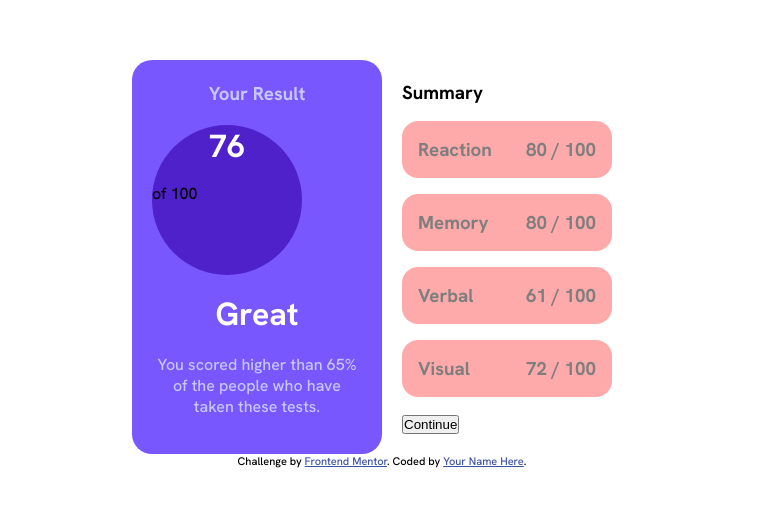
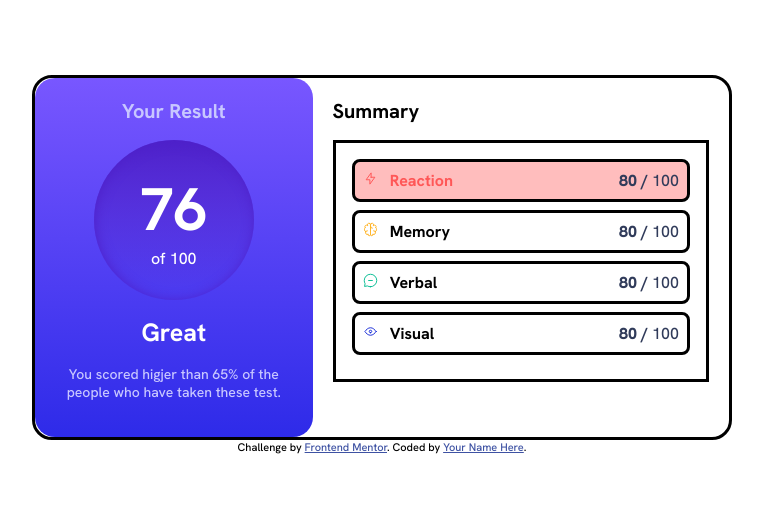
Before and after one commit to yogacups/Blog-preview-card-Solution, a plain HTML site: page Result Summary Component/index.html in a window 1280 px wide. Shown: the part 136-642 px from the top of the page, without its empty margins (258-1021 px from the left). Drawn offline with Linux system fonts and the light colour scheme.

Commit message:
new update better Summary Result Project

```diff
--- a/Result Summary Component/index.html
+++ b/Result Summary Component/index.html
@@ -16,36 +16,66 @@
   </head>
   <body>
     <div class="container">
-      <div class="result">
-        <h3>Your Result</h3>
-        <div class="score">
-          <h1>76</h1>
-          of 100
+      <div class="left">
+        <h4>Your Result</h4>
+        <div class="score-left">
+          <span class="big-score">76</span>
+          <span class="small-score">of 100</span>
         </div>
-        <h1>Great</h1>
-        <p>
-          You scored higher than 65% of the people who have taken these tests.
-        </p>
+        <div class="left-text">
+          <h3>Great</h3>
+          <p>
+            You scored higjer than 65% of the people who have taken these test.
+          </p>
+        </div>
       </div>
-      <div class="summary">
-        <h3 class="title">Summary</h3>
-        <div class="stats reaction">
-          <h3>Reaction</h3>
-          <h3>80 / 100</h3>
+      <div class="right">
+        <h4>Summary</h4>
+        <div class="scores">
+          <div class="reaction score">
+            <div class="score-con">
+              <img
+                src="./assets/images/icon-reaction.svg"
+                alt="icon-reaction"
+              />
+              <span class="reaction">Reaction</span>
+            </div>
+
+            <span class="grey-text"
+              ><span class="black-text">80 / </span>100</span
+            >
+          </div>
+          <div class="memory score">
+            <div class="score-con">
+              <img src="./assets/images/icon-memory.svg" alt="icon-memory" />
+              <span>Memory</span>
+            </div>
+
+            <span class="grey-text"
+              ><span class="black-text">80 / </span>100</span
+            >
+          </div>
+          <div class="verbal score">
+            <div class="score-con">
+              <img src="./assets/images/icon-verbal.svg" alt="icon-verbal" />
+              <span>Verbal</span>
+            </div>
+
+            <span class="grey-text"
+              ><span class="black-text">80 / </span>100</span
+            >
+          </div>
+          <div class="visual score">
+            <div class="score-con">
+              <img src="assets/images/icon-visual.svg" alt="icon-visual" />
+              <span>Visual</span>
+            </div>
+
+            <span class="grey-text"
+              ><span class="black-text">80 / </span>100</span
+            >
+          </div>
         </div>
-        <div class="stats memory">
-          <h3>Memory</h3>
-          <h3>80 / 100</h3>
-        </div>
-        <div class="stats verbal">
-          <h3>Verbal</h3>
-          <h3>61 / 100</h3>
-        </div>
-        <div class="stats visual">
-          <h3>Visual</h3>
-          <h3>72 / 100</h3>
-        </div>
-        <button>Continue</button>
       </div>
     </div>
 
--- a/Result Summary Component/style.css
+++ b/Result Summary Component/style.css
@@ -7,74 +7,118 @@
 }
 
 body {
-  background-color: hsl(0, 0%, 100%);
+  display: flex;
+  align-items: center;
+  flex-direction: column;
+  justify-content: center;
+  min-height: 100vh;
   font-family: "Hanken Grotesk", sans-serif;
-  display: grid;
-  place-content: center;
-  min-height: 100vh;
 }
 
 .container {
-  display: grid;
-  grid-template-columns: 1fr 1fr;
-  width: 500px;
+  width: 700px;
+  display: flex;
+  justify-content: center;
+  border-radius: 1.25rem;
+  border: solid black;
 }
 
-.container .result {
-  background-color: hsl(252, 100%, 67%);
+.left {
+  color: white;
+  padding: 1.25rem;
+  width: 40%;
   border-radius: 1.25rem;
-  padding: 1.25rem;
-  display: grid;
+  background: linear-gradient(hsl(252, 100%, 67%), hsl(241, 81%, 54%));
+  display: flex;
+  flex-direction: column;
   align-items: center;
 }
 
-.container .result h3 {
-  color: hsl(241, 100%, 89%);
+.left h4 {
   text-align: center;
   margin-bottom: 1rem;
+  font-size: 20px;
+  color: hsl(241, 100%, 89%);
 }
 
-.container .result .score {
-  height: 150px;
-  width: 150px;
-  border-radius: 50%;
-  background-color: hsla(256, 72%, 46%, 1);
+.score-left {
+  width: 160px;
+  height: 160px;
+  border-radius: 100%;
+  background: linear-gradient(hsla(256, 72%, 46%, 1), hsla(241, 72%, 46%, 0));
+  box-shadow: inset 1px 1px 12px 0px hsla(256, 72%, 46%, 1);
   margin-bottom: 1rem;
+  display: flex;
+  flex-direction: column;
   align-items: center;
   justify-content: center;
 }
 
-.container .result h1 {
+.big-score {
+  color: white;
+  font-weight: bold;
+  font-size: 60px;
+}
+
+.left h3 {
   text-align: center;
-  color: white;
+  margin-bottom: 1rem;
+  font-size: 25px;
+}
+
+p {
+  text-align: center;
+  color: hsl(241, 100%, 89%);
+  font-size: 14px;
+  margin-bottom: 1rem;
+}
+.right {
+  width: 60%;
+  padding: 1.25rem;
+}
+
+.right h4 {
+  font-size: 20px;
   margin-bottom: 1rem;
 }
 
-.result p {
-  text-align: center;
-  color: hsl(241, 100%, 89%);
-  margin-bottom: 1rem;
+.scores {
+  border: solid black;
+  padding: 1rem;
 }
 
-.container .summary {
-  background-color: white;
-  padding: 1.25rem;
+.score {
+  margin-bottom: 0.5rem;
+  padding: 0.5rem;
+  display: flex;
+  justify-content: space-between;
+  border: solid black;
+  border-radius: 0.5rem;
 }
 
-.summary .title {
-  color: black;
-  text-align: left;
-  margin-bottom: 1rem;
+.reaction {
+  background-color: hsl(0, 100%, 87%);
 }
 
-.summary .stats {
-  padding: 1rem;
-  border-radius: 1rem;
-  display: flex;
-  justify-content: space-between;
-  background-color: hsl(0, 100%, 67%);
-  opacity: 0.5;
-  margin-bottom: 1rem;
+.reaction .reaction {
+  color: hsl(0, 100%, 67%);
+}
+
+.score-con span {
+  font-weight: bold;
+}
+
+.score img {
+  margin-right: 0.5rem;
+  height: 15px;
+}
+
+.score .black-text {
+  font-weight: 800;
+}
+
+.score .grey-text {
+  color: hsl(224, 30%, 27%);
 }
 
 .attribution {
```
